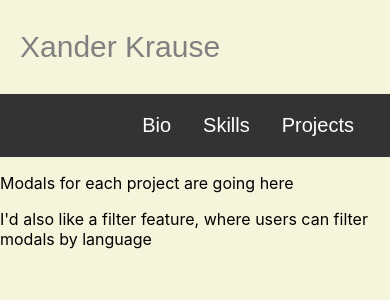
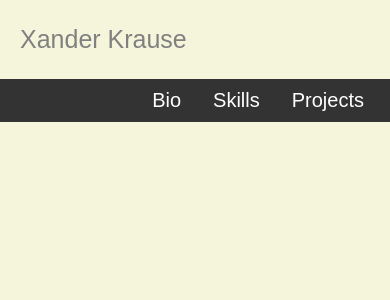
Before and after one commit to xkrause/portfolio, a React (Create React App) app: page / in a window 390 px wide. Shown: the top 300 px of the page. Built offline with nearby package versions, Linux system fonts and the light colour scheme.

Commit message:
Media query styling

```diff
--- a/src/components/App/App.js
+++ b/src/components/App/App.js
@@ -10,7 +10,6 @@ class App extends React.Component {
             <div>
                 <Header />
                 <Nav />
-                <Projects />
             </div>
         );
     }
--- a/src/components/Header/Header.css
+++ b/src/components/Header/Header.css
@@ -6,3 +6,9 @@ h3 {
     font-weight: normal;
     color: gray;
 }
+
+@media (max-width: 500px) {
+    h3 {
+        font-size: 25px;
+    }
+}
--- a/src/components/Nav/Nav.css
+++ b/src/components/Nav/Nav.css
@@ -9,7 +9,6 @@ ul {
 }
 
 li {
-    font-size: 15px;
     font-weight: normal;
     font-family: Arial;
     display: inline;
@@ -19,3 +18,9 @@ li {
     text-decoration: none;
     font-size: 20px;
 }
+
+@media (max-width: 500px) {
+    ul {
+        padding: 10px;
+    }
+}
```
